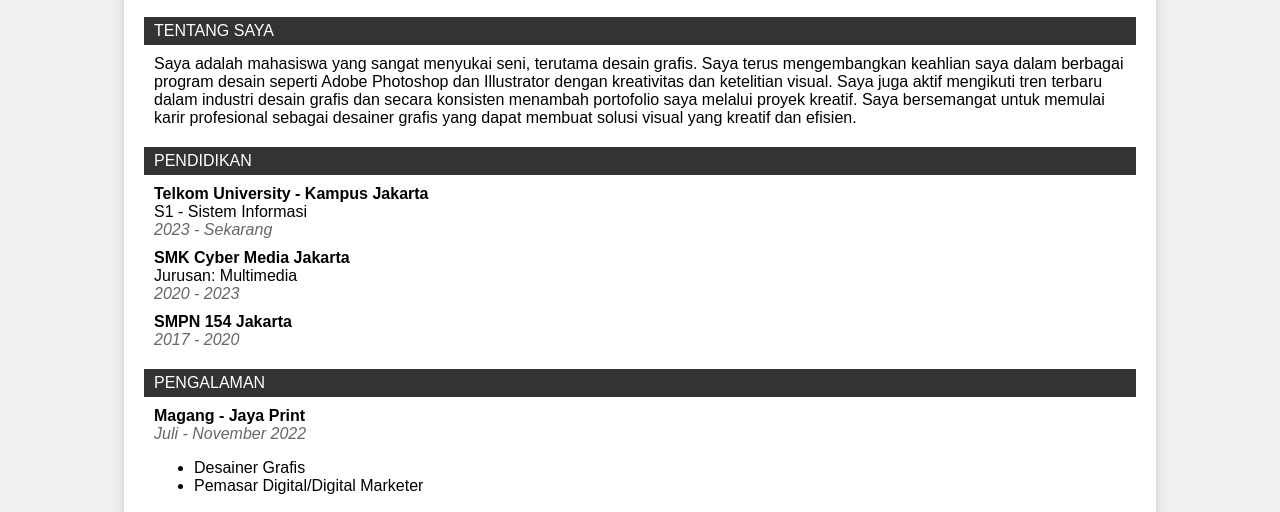
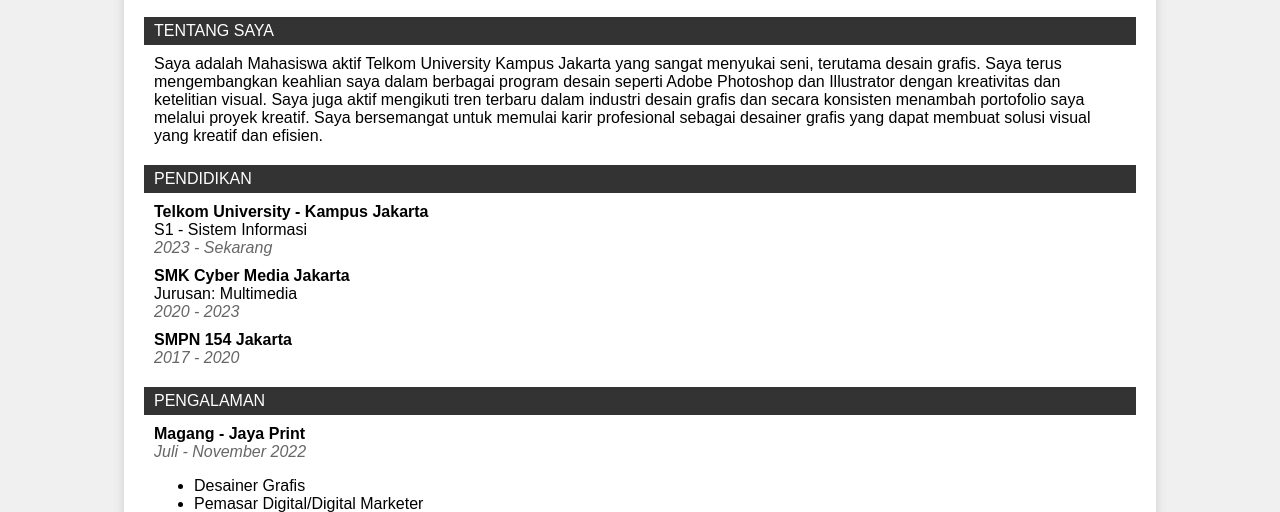
Before and after one commit to FarhansPage/Farhan-s-CV, a plain HTML site: page CV_FARHAN.html in a window 1280 px wide. Shown: the part 286-798 px from the top of the page. Drawn offline with Linux system fonts and the light colour scheme.

Commit message:
Update CV_FARHAN.html

```diff
--- a/CV_FARHAN.html
+++ b/CV_FARHAN.html
@@ -113,7 +113,7 @@
         <div class="section">
             <div class="section-title">TENTANG SAYA</div>
             <div class="item">
-                Saya adalah mahasiswa yang sangat menyukai seni, terutama desain grafis. Saya terus mengembangkan keahlian saya dalam berbagai program desain seperti Adobe Photoshop dan Illustrator dengan kreativitas dan ketelitian visual. Saya juga aktif mengikuti tren terbaru dalam industri desain grafis dan secara konsisten menambah portofolio saya melalui proyek kreatif.  Saya bersemangat untuk memulai karir profesional sebagai desainer grafis yang dapat membuat solusi visual yang kreatif dan efisien.
+                Saya adalah Mahasiswa aktif Telkom University Kampus Jakarta yang sangat menyukai seni, terutama desain grafis. Saya terus mengembangkan keahlian saya dalam berbagai program desain seperti Adobe Photoshop dan Illustrator dengan kreativitas dan ketelitian visual. Saya juga aktif mengikuti tren terbaru dalam industri desain grafis dan secara konsisten menambah portofolio saya melalui proyek kreatif.  Saya bersemangat untuk memulai karir profesional sebagai desainer grafis yang dapat membuat solusi visual yang kreatif dan efisien.
         </div>
 
         <!-- Pendidikan -->
```
